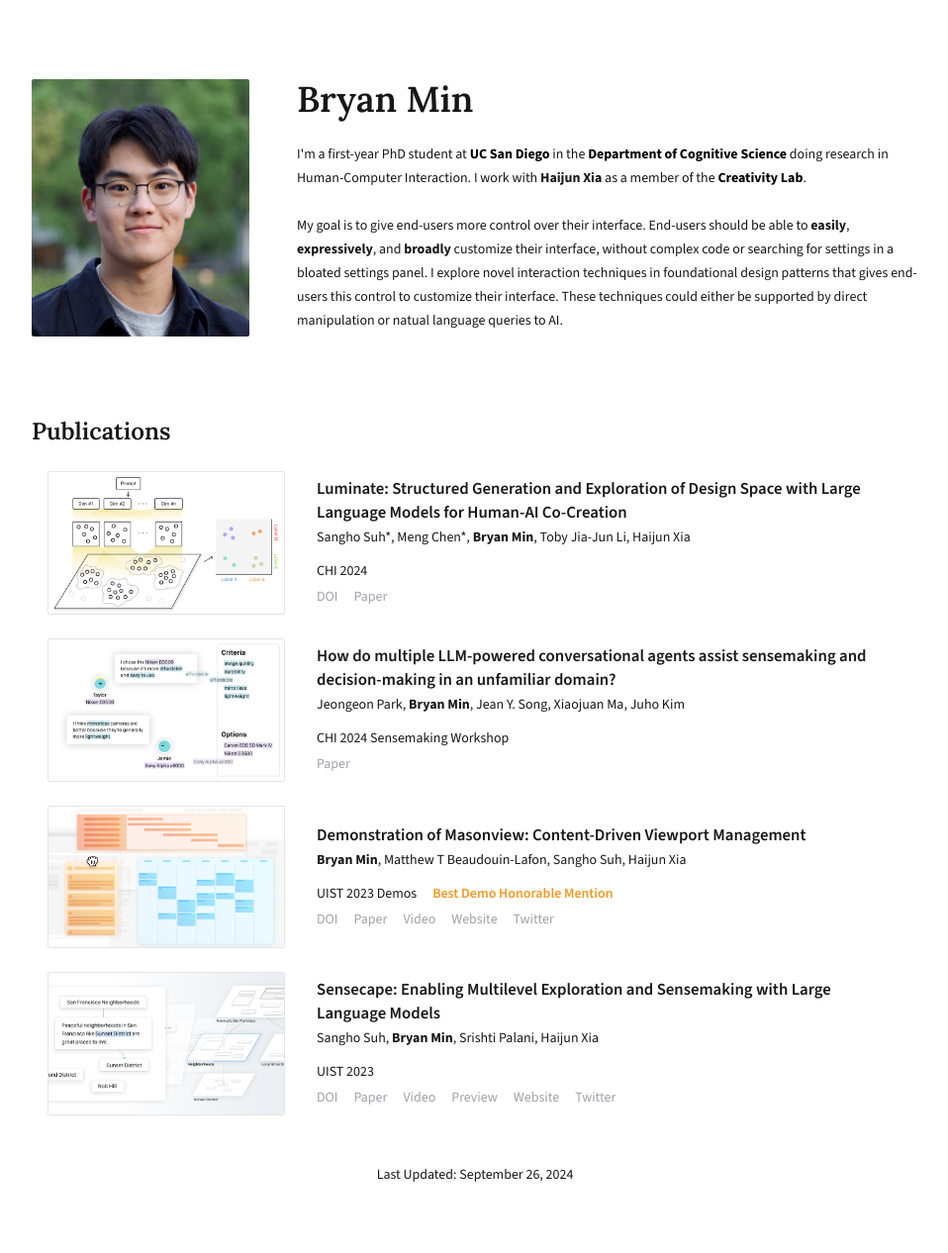
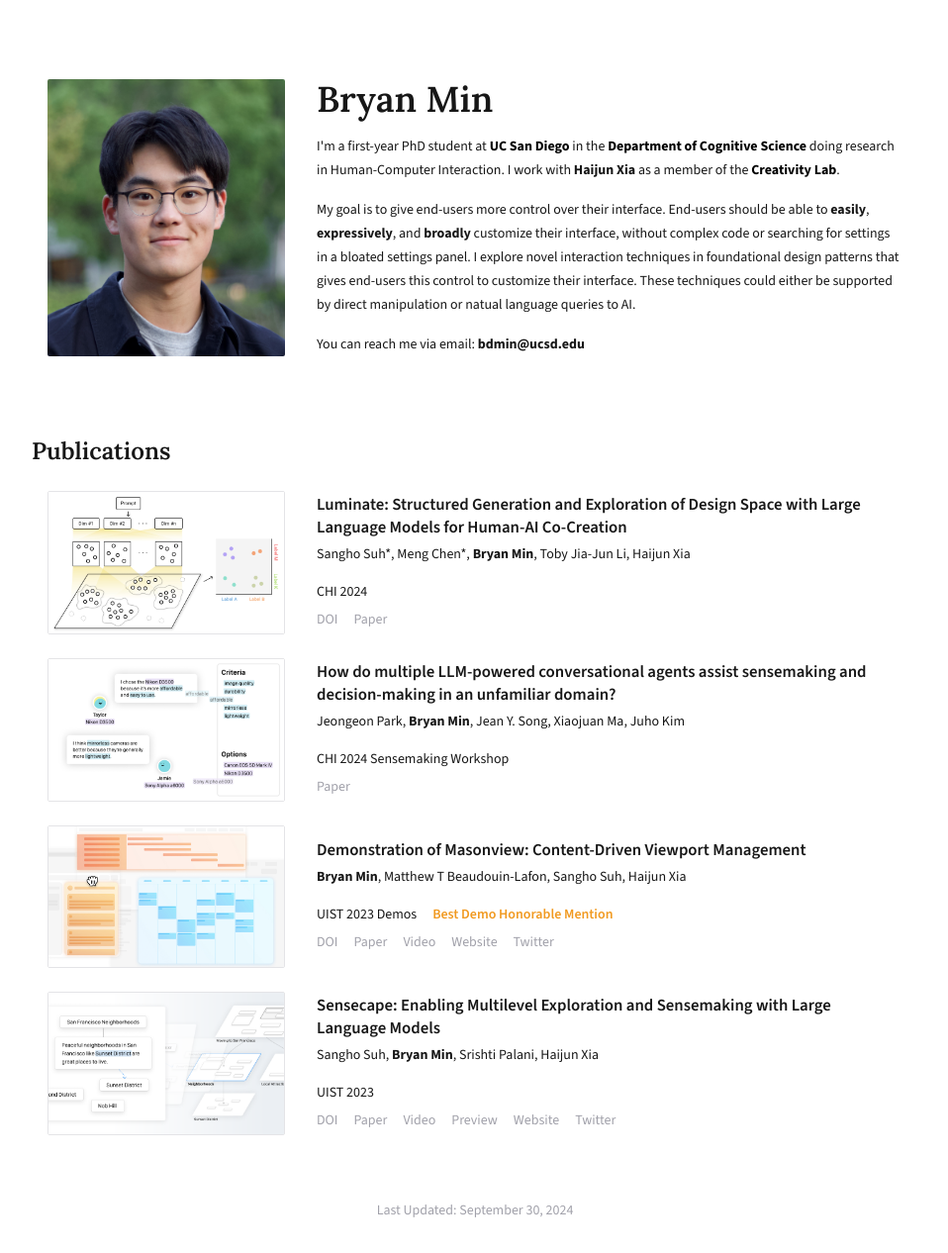
Before and after one commit to bdhmin/phd-portfolio, a Next.js app: page / in a window 1280 px wide. Shown: the whole page at 99% size, without its empty margins (160-1118 px from the left). Before the commit the page ends 1215 px from the top, so only its background shows below. Built offline with nearby package versions, Linux system fonts and the light colour scheme.

Commit message:
Completed website portfolio v1

```diff
--- a/src/app/page.tsx
+++ b/src/app/page.tsx
@@ -1,16 +1,18 @@
 import { About } from '@/pages/about';
+import { Contact } from '@/pages/contact';
 import { Publications } from '@/pages/publications';
 import Image from 'next/image';
 
 export default function Home() {
   return (
     <div className="flex flex-col items-center min-h-screen ">
-      <main className="max-w-[960px] w-full flex-1 flex flex-col gap-20 p-8 pt-20 lg:p-20items-start">
+      <main className="max-w-[960px] w-full flex-1 flex flex-col p-8 pt-20 lg:p-20items-start">
         <About />
+        {/* <Contact /> */}
         <Publications />
       </main>
-      <footer className="flex flex-wrap items-center justify-center p-4">
-        Last Updated: September 26, 2024
+      <footer className="flex flex-wrap items-center justify-center p-8 text-zinc-400">
+        Last Updated: September 30, 2024
       </footer>
     </div>
   );
--- a/src/pages/about.tsx
+++ b/src/pages/about.tsx
@@ -4,21 +4,24 @@ import { Tag } from '@/components/tag';
 export const About = () => {
   return (
     <div className="flex flex-col gap-6">
-      <div className="w-full flex flex-col md:flex-row gap-12 justify-start">
-        <div className="max-w-[320px] min-w-[130px] w-full lg:min-w-[220px] lg:w-[220px] lg:h-[260px] rounded-sm overflow-hidden">
+      <div className="px-4 w-full flex flex-col md:flex-row gap-8 justify-start">
+        <div className="flex flex-col gap-2">
+          <div className="max-w-[380px] min-w-[130px] w-full md:min-w-[240px] md:w-[240px] md:h-[280px] rounded-sm overflow-hidden">
             <img
               className="w-full h-full object-cover"
               src="portrait/portrait2023-1sq.JPEG"
               alt="A medium close-up portrait photo of Bryan Min"
             />
-          {/* <p>Contact me here: bdmin@ucsd.edu</p> */}
           </div>
-        <div className="w-full flex flex-col gap-6">
-          <div className={`font-semibold text-4xl ${serif.className}`}>
+          {/* <p>bdmin@ucsd.edu</p> */}
+        </div>
+        <div className="w-full flex flex-col gap-4">
+          <div className="flex flex-col gap-2">
+            <h1 className={`font-semibold text-4xl ${serif.className}`}>
               Bryan Min
+            </h1>
           </div>
           <div className="flex flex-col gap-6">
-            <div>
             <p>
               I'm a first-year PhD student at{' '}
               <Tag name="ucsd">UC San Diego</Tag> in the{' '}
@@ -27,7 +30,6 @@ export const About = () => {
               <b>Haijun Xia</b> as a member of the{' '}
               <Tag name="creativity">Creativity Lab</Tag>.
             </p>
-            </div>
           </div>
           <p>
             My goal is to give end-users more control over their interface.
@@ -39,6 +41,15 @@ export const About = () => {
             techniques could either be supported by direct manipulation or
             natual language queries to AI.
           </p>
+          <p>
+            You can reach me via email: <b>bdmin@ucsd.edu</b>
+          </p>
+          {/* <div className="flex flex-col">
+            <p>bdmin@ucsd.edu</p>
+            <p>Github</p>
+            <p>Google Scholar</p>
+            <p>Twitter</p>
+          </div> */}
         </div>
       </div>
     </div>
--- /dev/null
+++ b/src/pages/contact.tsx
@@ -0,0 +1,31 @@
+import { serif } from '@/app/fonts';
+import { publications } from '@/lib/publications-data';
+
+export const Contact = () => {
+  return (
+    <div className="mt-10 flex flex-col justify-center">
+      {/* <div className={`mb-6 font-semibold text-2xl ${serif.className}`}>
+        Contact
+      </div> */}
+      {/* <h3>Office Hours</h3> */}
+      <div className="px-4">
+        {/* <div className="flex flex-col">
+          <h3 className="text-[1rem] font-semibold">Office Hours</h3>
+          <ul className="px-4">
+            <li>Wednesday 4pm~5pm</li>
+            <li>Thursday 10am~11am</li>
+          </ul>
+        </div> */}
+
+        <p>
+          Reach out to me via email: <b>bdmin@ucsd.edu</b>
+        </p>
+        {/* <div className="flex gap-10">
+          <p>Github</p>
+          <p>Google Scholar</p>
+          <p>Twitter</p>
+        </div> */}
+      </div>
+    </div>
+  );
+};
--- a/src/pages/publications.tsx
+++ b/src/pages/publications.tsx
@@ -3,22 +3,22 @@ import { publications } from '@/lib/publications-data';
 
 export const Publications = () => {
   return (
-    <div>
+    <div className="mt-20">
       <div className={`mb-6 font-semibold text-2xl ${serif.className}`}>
         Publications
       </div>
-      <div className="flex flex-col gap-6 px-4">
+      <div className="flex flex-col gap-12 md:gap-6 px-4">
         {publications.map((publication) => (
-          <div className="flex items-center w-full gap-8">
-            <div className="w-[240px] min-w-[240px] border border-zinc-200 rounded-sm">
+          <div className="flex flex-col md:flex-row items-start md:items-center w-full gap-4 md:gap-8">
+            <div className="max-w-[400px] md:w-[240px] md:min-w-[240px] border border-zinc-200 rounded-sm">
               <img
                 className="w-full"
                 src={publication.thumbnail}
                 alt={publication.title}
               />
             </div>
-            <div className="flex flex-col gap-0.5 w-full">
-              <h3 className="text-[1.05rem] font-[570]">
+            <div className="flex flex-col gap-1 w-full">
+              <h3 className="text-[1.05rem] leading-snug font-[570]">
                 {publication.title ? (
                   <>
                     {publication.title}: {publication.subtitle}
```
Lines whose indentation alone changed are shown as unchanged.
